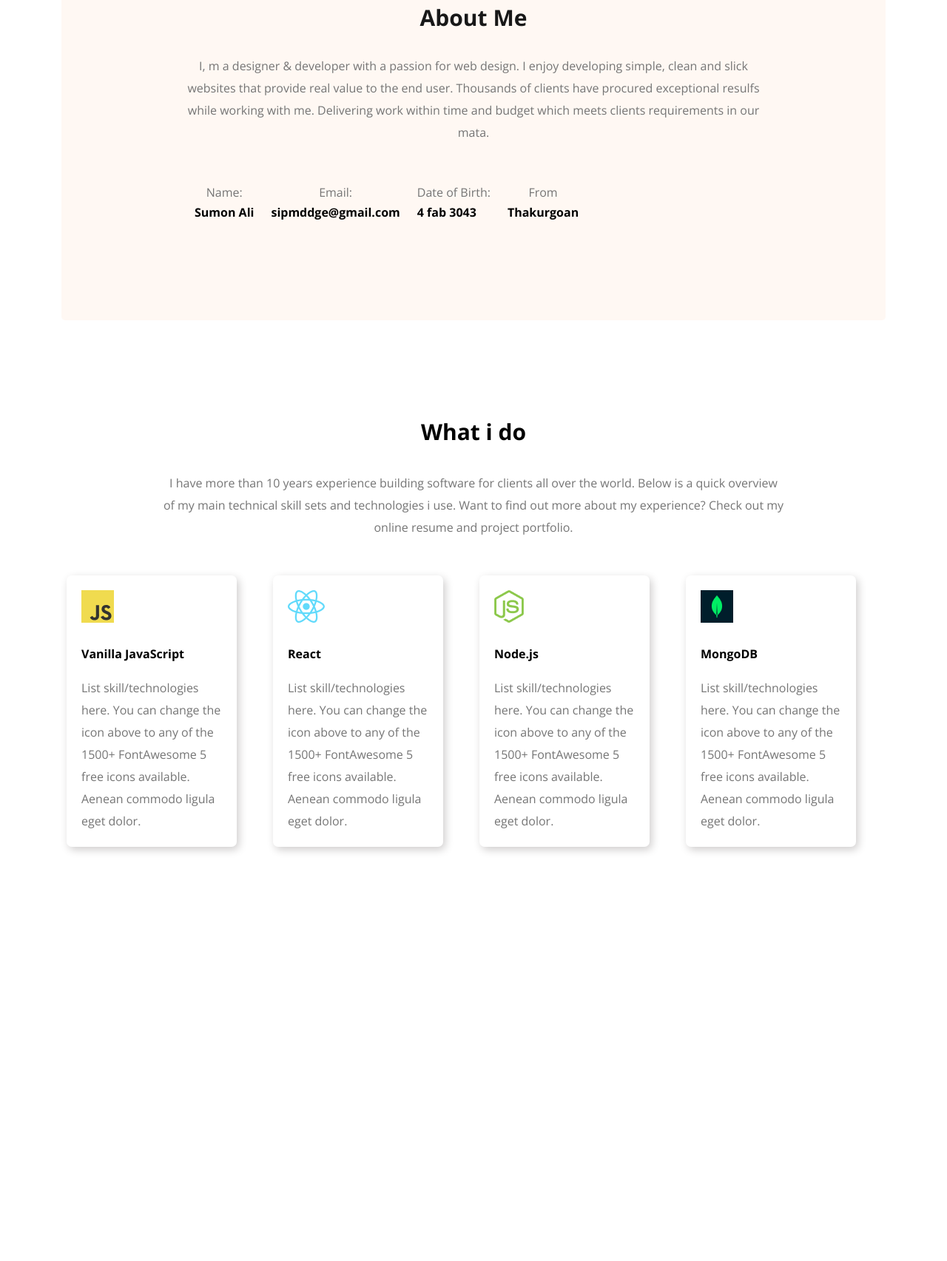
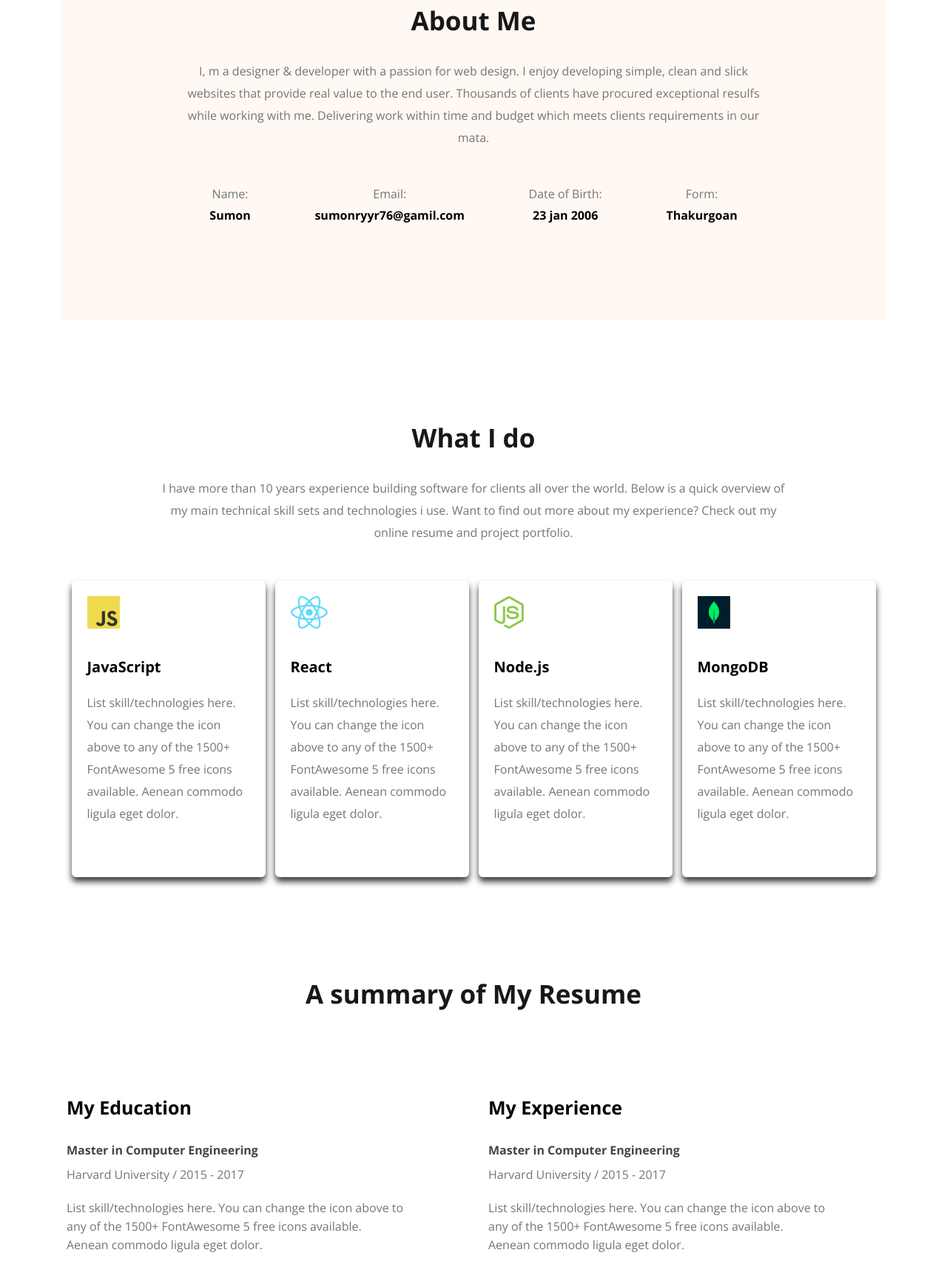
Before and after one commit to sumon-webs/Portfolio-website, a plain HTML site: page index.html in a window 1280 px wide. Shown: the part 1092-2797 px from the top of the page at 74% size. Before the commit the page ends 2367 px from the top, so only its background shows below. Drawn offline with nearby package versions, Linux system fonts and the light colour scheme.

Commit message:
Finished

```diff
--- a/Styles/styl.css
+++ b/Styles/styl.css
@@ -8,12 +8,13 @@ body{
     font-optical-sizing: auto;
     box-sizing: border-box;
 }
+
 header{
     background-color: #FFF8F3;
     background: url(../images/developer.png), url(../images/header_bg.png),#FFF8F3;
     background-repeat: no-repeat;
     background-position: left top, bottom right;
-    margin-bottom: 130px;
+    /* margin-bottom: 130px; */
 }
 
 .nav{
@@ -96,91 +97,195 @@ header{
     vertical-align: middle;
 }
 
-.about-container {
-    width: 800px;
-    margin: 0 auto;
-    background-color: #FFF8F3;
-    padding: 130px 157px;
-    border-radius: 5px;
-    margin-bottom: 130px;
+#about{
+    padding-top: 130px;
 }
 
-.about-container h2{
-    text-align: center;
-    font-size: 30px;
-    font-weight: bold;
+#about .section-heading h2{
+    font-size: 35px;
     color: #181818;
-    padding-bottom: 30px;
+    margin-bottom: 30px;
 }
 
-.about-container p{
+#about .section-heading p{
+    color: #757575;
+    line-height: 30px;
+    margin-bottom: 50px;
+}
+.about-container{
+    padding: 131px 158px;
+    background-color:   #FFF8F3;
+    max-width: 800px;
+    margin: 0 auto;
     text-align: center;
-    color: #757575;
-    padding-bottom: 50px;
-    line-height: 30px;
 }
 
-.about-container table{
-    border-spacing: 23px 5px;
+.about-info {
+    display: flex;
+    justify-content: space-around;
 }
 
-.about-container table tr th{
+.about-info p{
     color: #757575;
-    font-weight: normal;
+    margin-bottom: 7px;
+    font-weight: 600px;
 }
 
-.about-container table tr td{
-    font-weight: bold;
+#skill{
+    padding-top: 135px;
 }
 
-.my-work{
-    width: 1100px;
+.skill-container{
+    max-width: 1100px;
     margin: 0 auto;
-    padding: 0;
-    margin-bottom: 130px;
 }
 
-.my-work h2{
-    font-size: 30px;
+.skill-container .skill-heading{
     text-align: center;
-    padding-bottom: 30px;
+    padding: 0px 120px;
 }
 
-.my-work .p{
-    text-align: center;
-    padding: 4px 130px;
+.skill-container .skill-heading h2{
+    font-size: 35px;
+    color: #181818;
+    margin-bottom: 30px;
+}
+
+.skill-container .skill-heading p{
     color: #757575;
     line-height: 30px;
-    padding-bottom: 50px;
+    margin-bottom: 50px;
 }
 
-.my-work .programm{
-    width:97%;
+.skill-container .skill-info{
+    display: flex;
+    justify-content: space-around;
+}
+
+.skill-container .skill-info .skill-card{
+    max-width: 220px;
+    padding: 21px;
+    box-shadow: 0 6px 9px #383737;
+    border-radius: 6px;
+}
+
+.skill-container .skill-info .skill-card img{
+    margin-bottom: 33px;
+}
+
+.skill-container .skill-info .skill-card h3{
+    font-size: 20px;
+    padding-bottom: 20px;
+}
+
+.skill-container .skill-info .skill-card p{
+    color: #757575;
+    line-height: 30px;
+    margin-bottom: 50px;
+}
+
+#summary{
+    padding-top: 134px;
+}
+
+.summary-container{
+    max-width: 1100px;
+    margin: 0 auto;
+    position: relative;
+}
+
+.summary-container .summary-heading{
+    text-align: center;
+}
+
+.summary-container .summary-heading h2{
+    font-size: 35px;
+    color: #181818;
+    margin-bottom: 113px;
+}
+
+ .resume-container{
     display: flex;
     justify-content: space-between;
 }
 
-.my-work .programm .js{
-    width: 190px;
-    padding: 20px;
-    border-radius: 7px;
-    box-shadow: 3px 4px 12px rgb(207, 205, 205);
+ .resume-container .resume-content{
+    max-width: 530px;
 }
 
-.my-work .programm .js:hover{
-    box-shadow: 0 10px 25px rgba(0,0,0,0.2);
-    transform: translateY(5px);
-}
-.my-work .programm .js img{
-    padding-bottom: 26px
+.resume-heading{
+    font-size: 25px;
+    margin-bottom: 30px;
 }
 
-.my-work .programm .js h5{
-    font-size: 16px;
-    padding-bottom: 20px;
+.education h4{
+    margin-bottom: 10px;
+     color: #464444;
 }
 
-.my-work .programm .js p{
-    line-height: 30px;
+
+.education p{
     color: #757575;
+    line-height: 25px;
+    padding-right: 72px;
 }
+
+.resume-content hr{
+    margin: 30px 0px;
+}
+
+.education .name{
+    color: #757575;
+    margin-bottom: 20px;
+}
+
+.text-centre{
+    text-align: center;
+}
+
+footer{
+    margin-top: 113px;
+    background-color: #FFF8F3;
+}
+
+.social{
+    max-width: 1100px;
+    margin: 0 auto;
+    padding: 130px 230px;
+    display: flex;
+    justify-content: space-between;
+}
+
+.social .connect-content{
+    max-width: 500px;
+}
+
+
+
+.social h3{
+    font-size: 30px;
+    margin-bottom: 20px;
+}
+
+.social p{
+     color: #757575;
+    line-height: 25px;
+    margin-bottom: 30px;
+}
+
+.connect-content img {
+    margin-right:24px;
+}
+
+
+.message-content{
+    width: 460px;
+}
+
+.message-content form input, textarea{
+    padding: 23px 10px;
+    width: 100%;
+    margin-bottom: 12px;
+    border: none;
+    border-radius: 5px;
+}
--- a/index.html
+++ b/index.html
@@ -33,56 +33,148 @@
         </div>
     </header>
 
-    <section >
+    <section id="about">
         <div class="about-container">
-            <div class="content">
+            <div class="section-heading">
                 <h2>About Me</h2>
                 <p>I, m a designer & developer with a passion for web design. I enjoy developing simple, clean and slick websites that provide real value to the end user. Thousands of clients have procured exceptional resulfs while working with me. Delivering work within time and budget which meets clients requirements in our mata.</p>
-                <table>
-                    <tr>
-                        <th>Name:</th>
-                        <th>Email:</th>
-                        <th>Date of Birth:</th>
-                        <th>From</th>
-                    </tr>
-                    <tr>
-                        <td>Sumon Ali</td>
-                        <td>sipmddge@gmail.com</td>
-                        <td>4 fab 3043</td>
-                        <td>Thakurgoan</td>
-                    </tr>
-                </table>
+            </div>
+            <div class="about-info">
+                <div class="about-card">
+                    <p>Name:</p>
+                    <h4>Sumon</h4>
+                </div>
+                <div class="about-card">
+                    <p>Email:</p>
+                    <h4>sumonryyr76@gamil.com</h4>
+                </div>
+                <div class="about-card">
+                    <p>Date of Birth:</p>
+                    <h4>23 jan 2006</h4>
+                </div>
+                <div class="about-card">
+                    <p>Form:</p>
+                    <h4>Thakurgoan</h4>
+                </div>
             </div>
         </div>
     </section>
 
-    <section>
-        <div class="my-work">
-            <h2>What i do</h2>
-            <p class="p">I have more than 10 years experience building software for clients all over the world. Below is a quick overview of my main technical skill sets and technologies i use. Want to find out more about my experience? Check out my online resume and project portfolio.</p>
-            <div class="programm">
-                <div class="js">
+    <section id="skill">
+        <div class="skill-container">
+            <div class="skill-heading">
+                <h2>What I do</h2>
+                <p>I have more than 10 years experience building software for clients all over the world. Below is a quick overview of my main technical skill sets and technologies i use. Want to find out more about my experience? Check out my online resume and project portfolio.</p>
+            </div>
+            <div class="skill-info">
+                <div class="skill-card">
                     <img src="images/icons/js.png" alt="">
-                    <h5>Vanilla JavaScript</h5>
+                    <h3>JavaScript</h3>
                     <p>List skill/technologies here. You can change the icon above to any of the 1500+ FontAwesome 5 free icons available. Aenean commodo ligula eget dolor.</p>
                 </div>
-                <div class="js">
+                <div class="skill-card">
                     <img src="images/icons/react.png" alt="">
-                    <h5>React</h5>
+                    <h3>React</h3>
                     <p>List skill/technologies here. You can change the icon above to any of the 1500+ FontAwesome 5 free icons available. Aenean commodo ligula eget dolor.</p>
                 </div>
-                <div class="js">
+                <div class="skill-card">
                     <img src="images/icons/nodejs.png" alt="">
-                    <h5>Node.js</h5>
+                    <h3>Node.js</h3>
                     <p>List skill/technologies here. You can change the icon above to any of the 1500+ FontAwesome 5 free icons available. Aenean commodo ligula eget dolor.</p>
                 </div>
-                <div class="js">
+                <div class="skill-card">
                     <img src="images/icons/mongo.png" alt="">
-                    <h5>MongoDB</h5>
+                    <h3>MongoDB</h3>
                     <p>List skill/technologies here. You can change the icon above to any of the 1500+ FontAwesome 5 free icons available. Aenean commodo ligula eget dolor.</p>
                 </div>
             </div>
         </div>
     </section>
+
+    <section id="summary">
+        <div class="summary-container">
+            <div class="summary-heading">
+                <h2>A summary of My Resume</h2>
+            </div>
+            <div class="resume-container">
+                <div class="resume-content">
+                <div class="education">
+                    <h2 class="resume-heading">My Education</h2>
+                    <h4>Master in Computer Engineering</h4>
+                    <p class="name">Harvard University / 2015 - 2017</p>
+                    <p>List skill/technologies here. You can change the icon above
+                    to any of the 1500+ FontAwesome 5 free icons available. Aenean commodo ligula eget dolor.</p>
+                </div>
+                <hr>
+                <div class="education">
+                    <h4>Master in Computer Engineering</h4>
+                    <p class="name">Harvard University / 2015 - 2017</p>
+                    <p>List skill/technologies here. You can change the icon above
+                    to any of the 1500+ FontAwesome 5 free icons available. Aenean commodo ligula eget dolor.</p>
+                </div>
+                <hr>
+                <div class="education">
+                    <h4>Master in Computer Engineering</h4>
+                    <p class="name">Harvard University / 2015 - 2017</p>
+                    <p>List skill/technologies here. You can change the icon above
+                    to any of the 1500+ FontAwesome 5 free icons available. Aenean commodo ligula eget dolor.</p>
+                </div>
+                <hr>
+            </div>
+            <div class="resume-content">
+                <div class="education">
+                    <h2 class="resume-heading">My Experience</h2>
+                    <h4 >Master in Computer Engineering</h4>
+                    <p class="name">Harvard University / 2015 - 2017</p>
+                    <p>List skill/technologies here. You can change the icon above
+                    to any of the 1500+ FontAwesome 5 free icons available. Aenean commodo ligula eget dolor.</p>
+                </div>
+                <hr>
+                <div class="education">
+                    <h4>Master in Computer Engineering</h4>
+                    <p class="name">Harvard University / 2015 - 2017</p>
+                    <p>List skill/technologies here. You can change the icon above
+                    to any of the 1500+ FontAwesome 5 free icons available. Aenean commodo ligula eget dolor.</p>
+                </div>
+                <hr>
+                <div class="education">
+                    <h4>Master in Computer Engineering</h4>
+                    <p class="name">Harvard University / 2015 - 2017</p>
+                    <p>List skill/technologies here. You can change the icon above
+                    to any of the 1500+ FontAwesome 5 free icons available. Aenean commodo ligula eget dolor.</p>
+                </div>
+                <hr>
+            </div>
+            </div>
+            <div class="text-centre">
+            <button class="btn">Download CV</button></div>
+        </div>
+    </section>
+
+    <footer>
+        <div class="social">
+            <div class="connect-content">
+                <h3>Lets Connect</h3>
+                <p>Please fill out the form on this section to contact with me or call between 9:00 A.M and 8.00 P.M ET, Monday through Friday.</p>
+                <div class="icon">
+                    <img src="images/icons/facebook.png" alt="">
+                    <img src="images/icons/twitter.png" alt="">
+                    <img src="images/icons/insta.png" alt="">
+                </div>
+            </div>
+            <div class="message-content">
+                <h3>Lets message me</h3>
+                <form >
+                    <input type="text" placeholder="Your name">
+                    <br>
+                    <input type="email" placeholder="Your email" >
+                    <br>
+                    <textarea rows="10"  placeholder="Message"></textarea>
+                    <button class="btn" type="submit">Submit</button>
+                </form>
+            </div>
+        </div>
+    </footer>
+
 </body>
 </html>
```
Also changed, not shown: images/icons/download.png (added).
